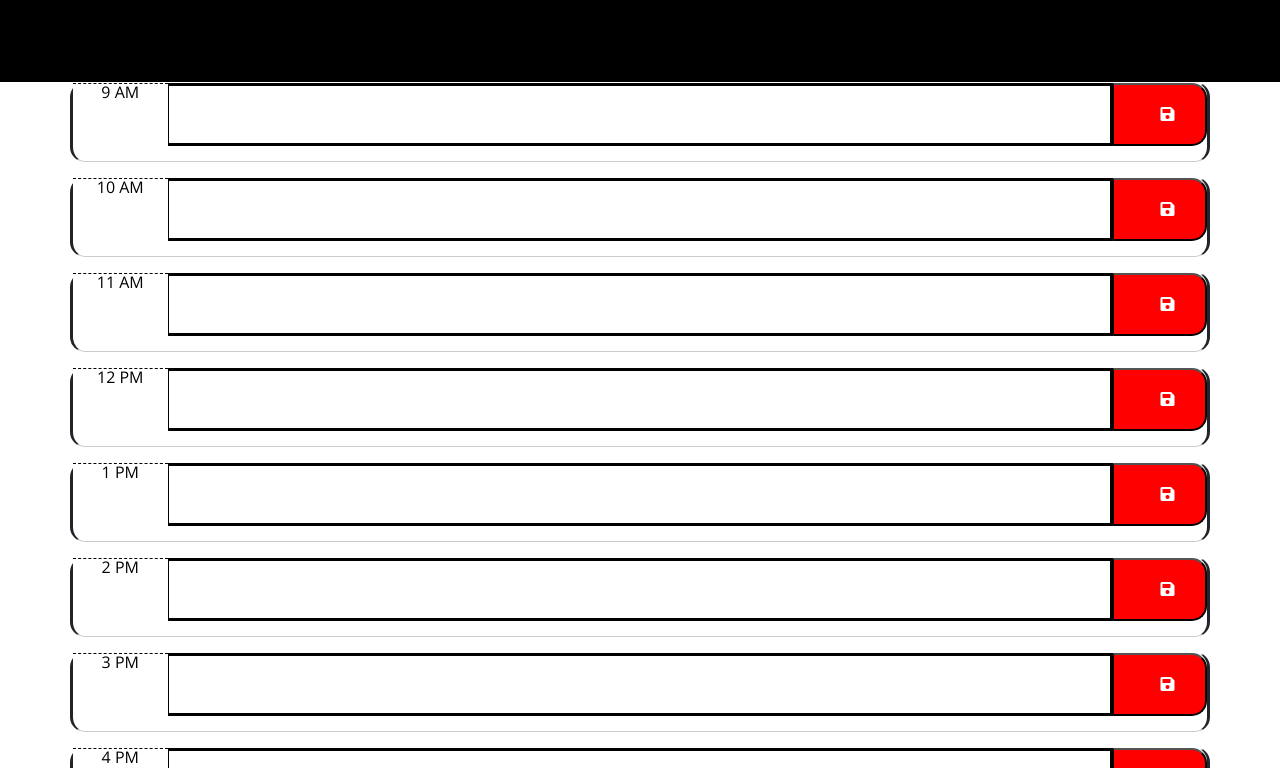
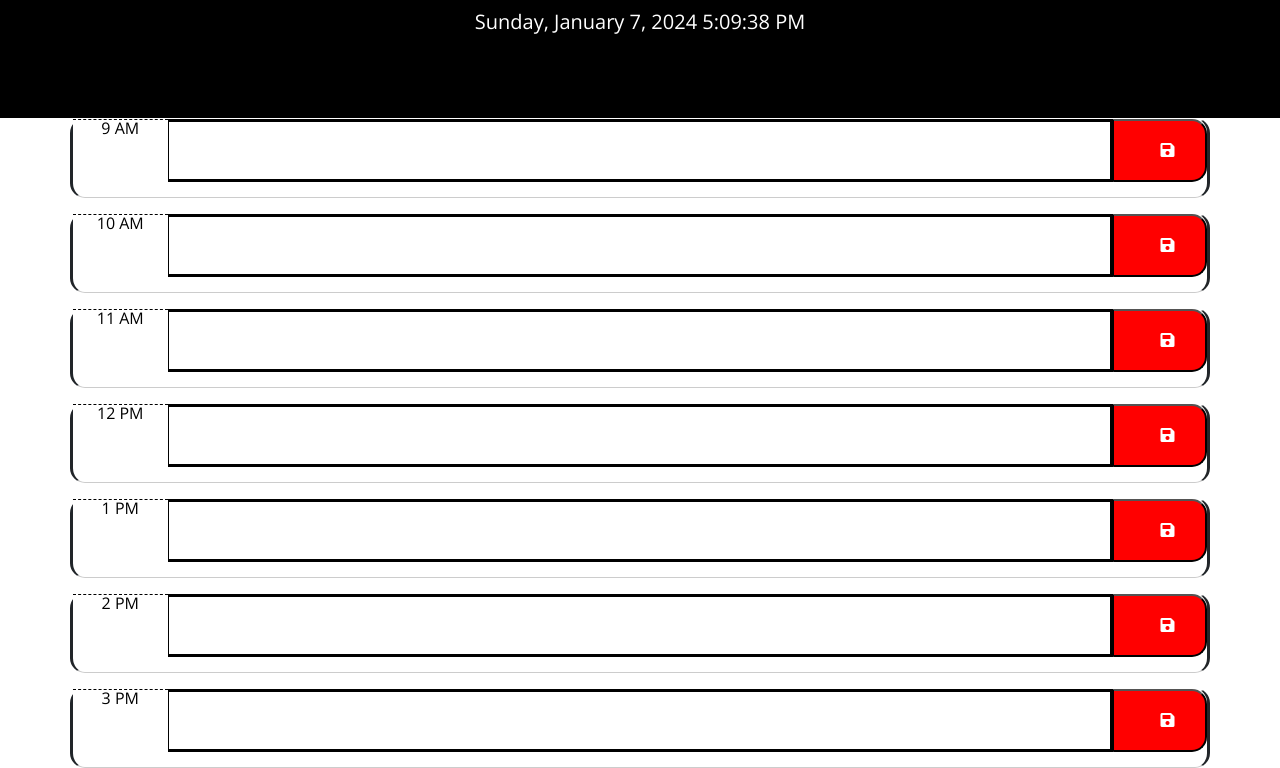
Before and after one commit to Sufgaz/webdiary, a plain HTML site: page starter/index.html in a window 1280 px wide. Shown: the part 169-937 px from the top of the page. Drawn offline with nearby package versions, Linux system fonts and the light colour scheme.

Commit message:
date and time added on JS using day js

```diff
--- a/starter/index.html
+++ b/starter/index.html
@@ -99,6 +99,9 @@
 
     <script src="https://cdnjs.cloudflare.com/ajax/libs/jquery/3.2.1/jquery.min.js"></script>
     <script src="https://cdn.jsdelivr.net/npm/dayjs@1/dayjs.min.js"></script>
+    <script src="https://code.jquery.com/jquery-1.12.4.js"></script>
+    <script src="https://code.jquery.com/ui/1.12.1/jquery-ui.js"></script>
     <script src="./script.js"></script>
+    <script src="https://cdn.jsdelivr.net/npm/dayjs@1.11.10/dayjs.min.js"></script>
   </body>
 </html>
--- a/starter/script.js
+++ b/starter/script.js
@@ -0,0 +1,14 @@
+$(document).ready(function() {
+  // Function to display current date and time
+  function displayDateTime() {
+    var currentDate = dayjs().format('dddd, MMMM D, YYYY');
+    var currentTime = dayjs().format('h:mm:ss A');
+
+    var dateTimeString = currentDate + ' ' + currentTime;
+    $('#currentDay').text(dateTimeString);
+  }
+  // Initial call to display date and time
+  displayDateTime();
+  // Update date and time every minute
+  setInterval(displayDateTime, 1); // Update every second
+});
```
